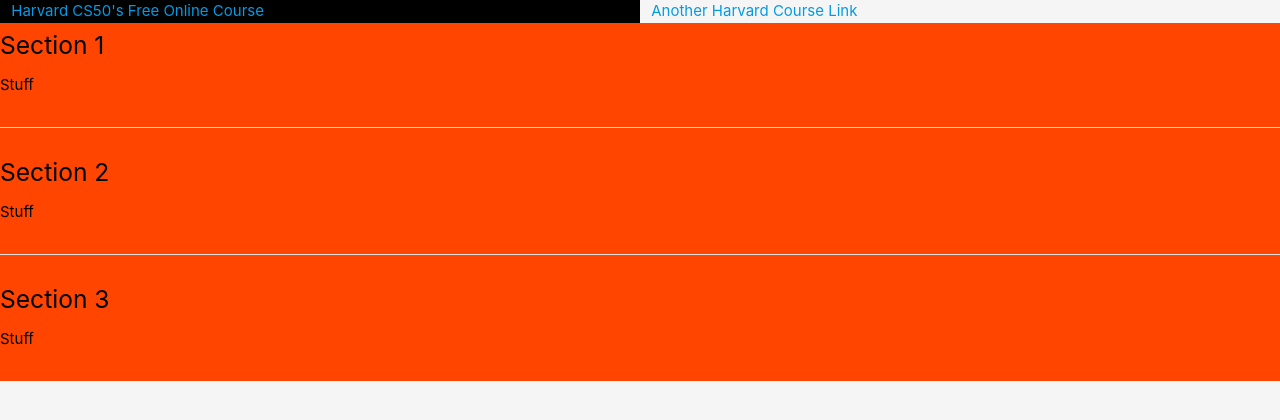
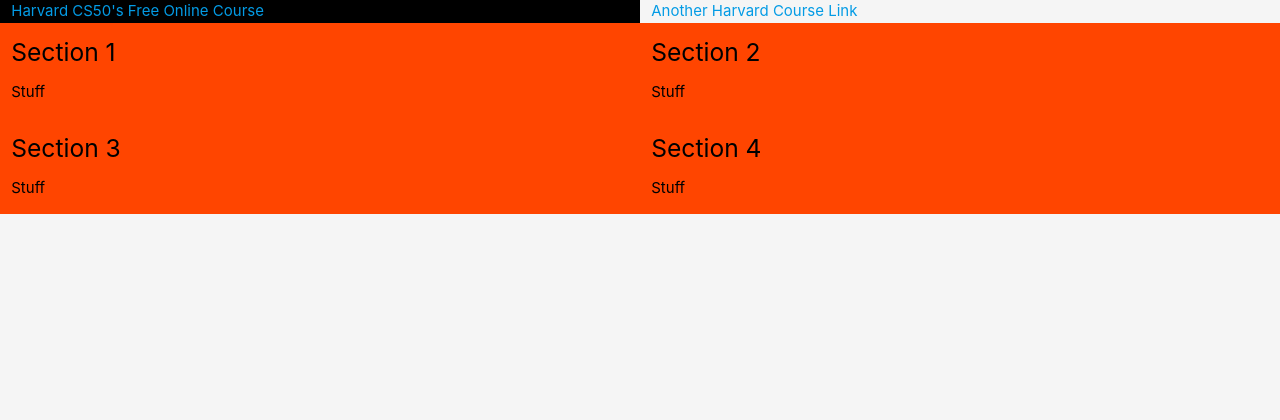
Before and after one commit to firepenguindisopanda/recipe-board, a Flask app: page / in a window 1280 px wide. Shown: the part 64-484 px from the top of the page. Run offline with Flask 2, Linux system fonts and the light colour scheme; some libraries are stand-ins or nearby versions.

Commit message:
Updated the layout of the information

```diff
--- a/App/templates/index.html
+++ b/App/templates/index.html
@@ -19,18 +19,23 @@
         </div>
 
         <div class="divider"></div>
-        <div class="section">
+        <div class="section col s6">
             <h5>Section 1</h5>
             <p>Stuff</p>
         </div>
         <div class="divider"></div>
-        <div class="section">
+        <div class="section col s6">
             <h5>Section 2</h5>
             <p>Stuff</p>
         </div>
         <div class="divider"></div>
-        <div class="section">
+        <div class="section col s6">
             <h5>Section 3</h5>
+            <p>Stuff</p>
+        </div>
+        <div class="divider"></div>
+        <div class="section col s6">
+            <h5>Section 4</h5>
             <p>Stuff</p>
         </div>
 
```
